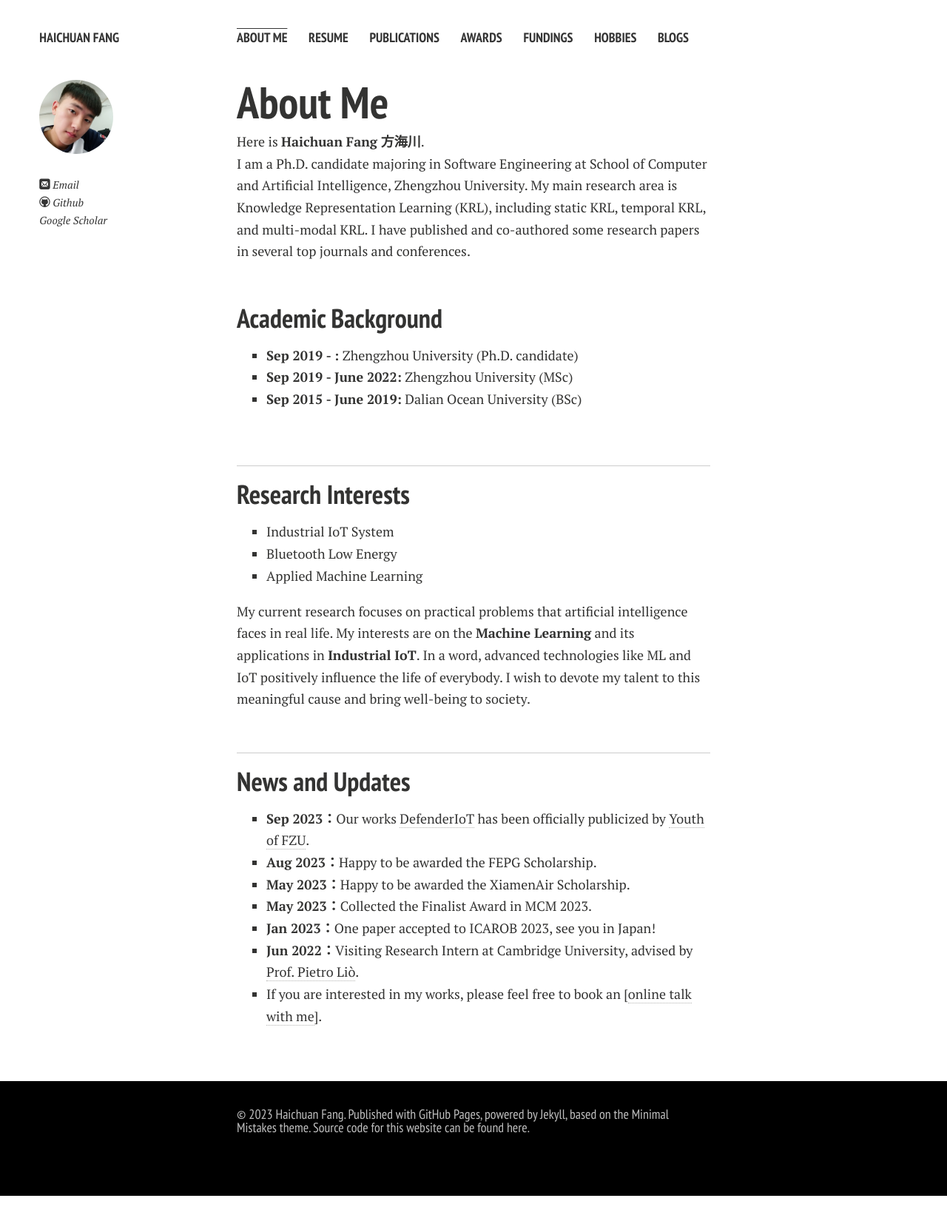
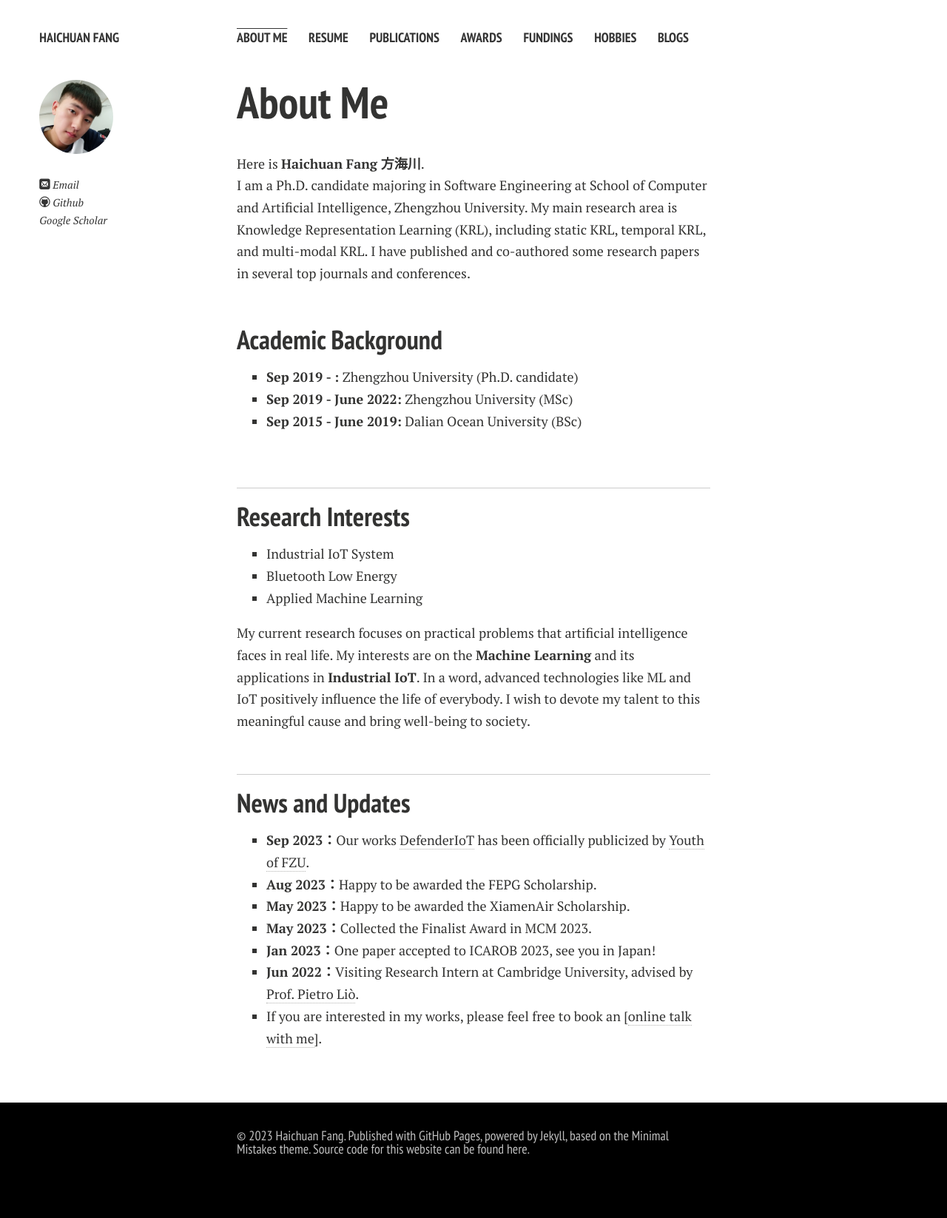
Before and after one commit to wywsunflower/wywsunflower.github.io, a Jekyll site: the page built from index.md, in a window 1280 px wide. Shown: the whole page at 74% size. Built offline with Jekyll 4.4.1, drawn with Linux system fonts in a browser that asks for light colours; nearby versions of some CDN libraries; comment, search, counter and statistics services are not loaded; a style sheet for code colours, icons or effects is not loaded; our own code applies the rules of GitHub Pages for plain Markdown files; before the commit the page ends 1616 px from its top, so only the background shows below that.

```diff
--- a/index.md
+++ b/index.md
@@ -6,7 +6,7 @@ layout: page
 
 <!-- <img src="https://caihanlin.com/caihanlin.jpg" class="floatpic" width="360" height="480"> -->
 
-Here is **Haichuan Fang 方海川**.
+<br>Here is **Haichuan Fang 方海川**.
 <!--
 I am a senior student majoring in **Automation** at Fuzhou University and **Robotics** at Maynooth University (Ireland, Combined Degrees). Currently, I am working as a research assistant in the **IACTIP Lab** (Provincial Key), advised by [Prof. Zhezhuang Xu](https://www.researchgate.net/profile/Zhezhuang-Xu). Here is [[my CV](https://caihanlin.com/file/CV-HanlinCAI.pdf)]. -->
 <br>
```
